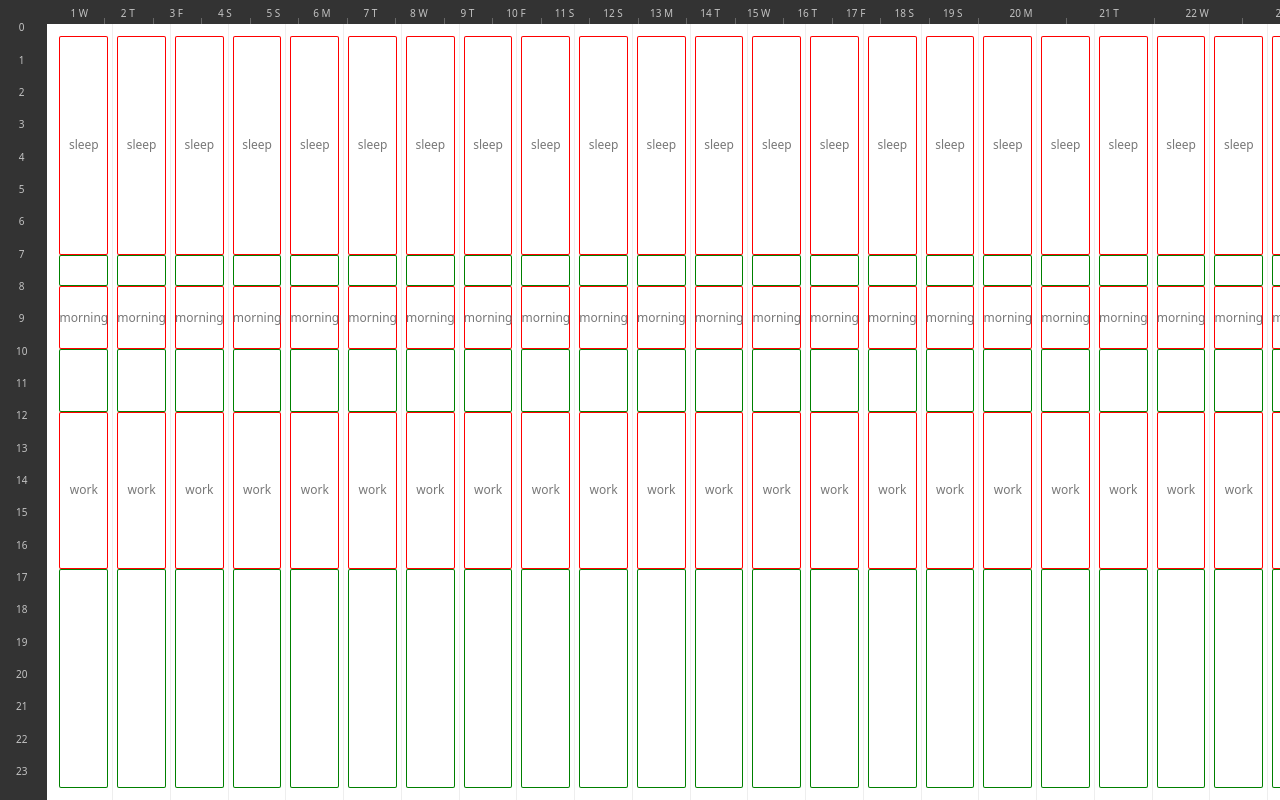
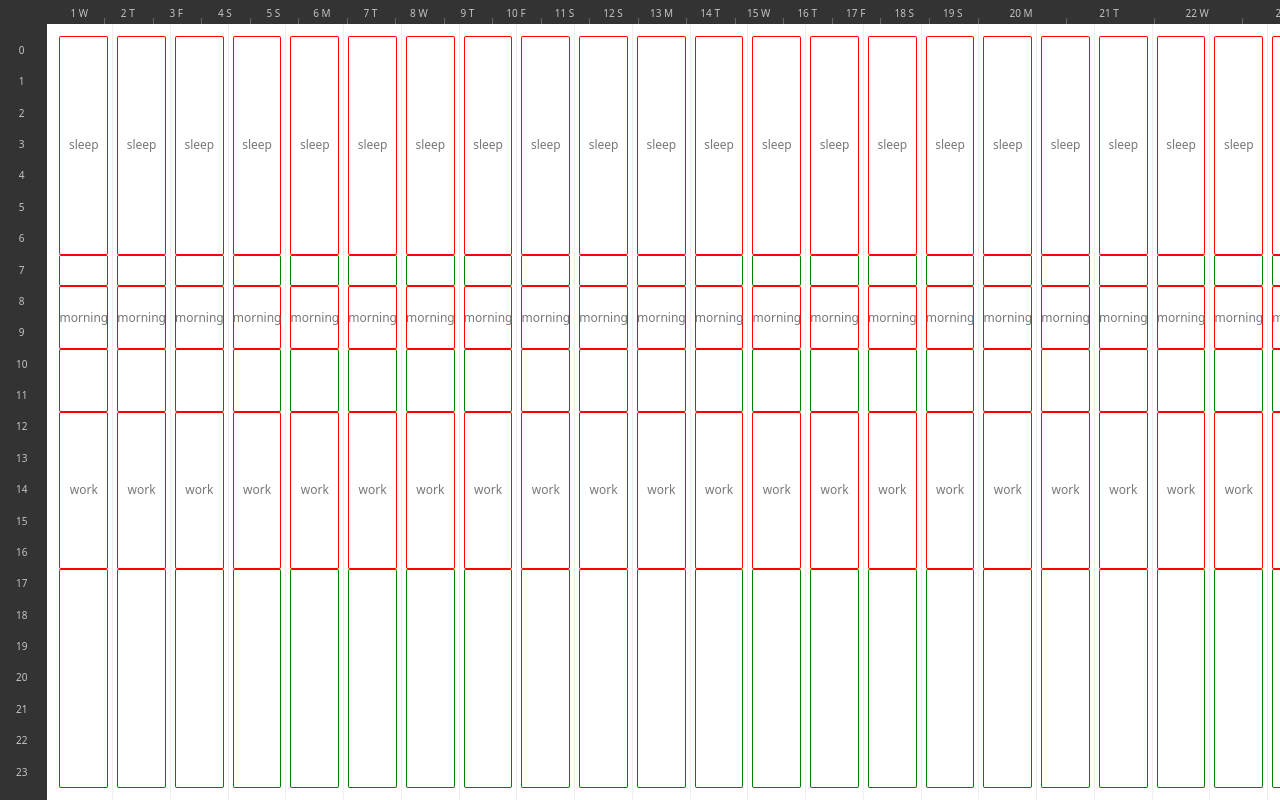
Before and after one commit to vincentbollaert/get-shit-done, a React app in the folder client/: page / in a window 1280 px wide. Built offline with nearby package versions, Linux system fonts and the light colour scheme.

Commit message:
added correct padding to hour labels (hardcoded for now)

```diff
--- a/client/src/pages/Home/HourLabels.jsx
+++ b/client/src/pages/Home/HourLabels.jsx
@@ -9,7 +9,8 @@ import { actions } from '../../state/calendar/reducer'
 const Wrap = styled.div`
   display: flex;
   flex-direction: column;
-  padding: 12px 0;
+  padding-top: 35px;
+  padding-bottom: 12px;
   background-color: #333;
 `
 const HourLabel = styled.div`
```
